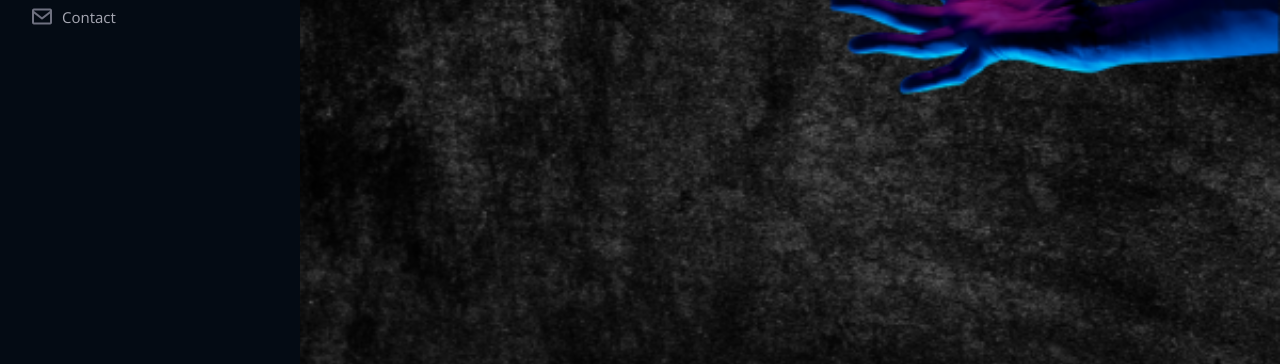
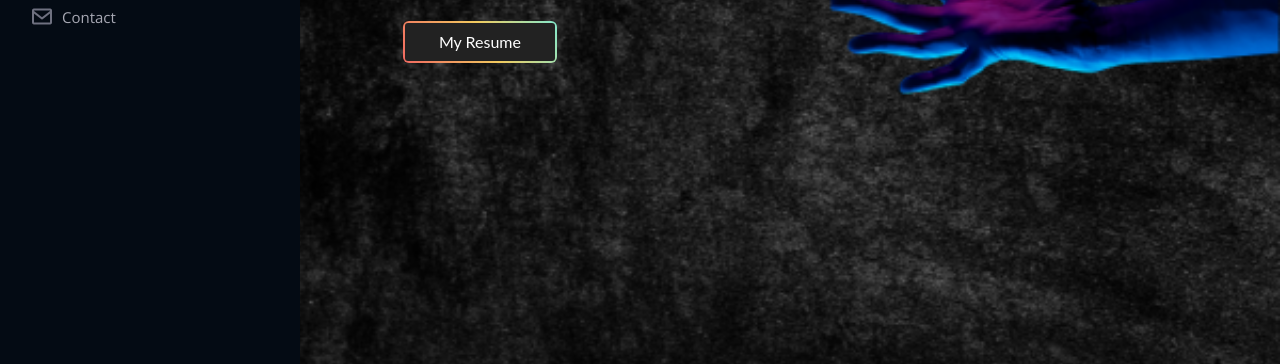
Before and after one commit to YoussefNesafe/portfolio, a plain HTML site: page index.html in a window 1280 px wide. Shown: the part 436-800 px from the top of the page. Drawn offline with nearby package versions, Linux system fonts and the light colour scheme.

Commit message:
add resume

```diff
--- a/assets/css/style.css
+++ b/assets/css/style.css
@@ -228,6 +228,43 @@ h1, h2, h3, h4, h5, h6 {
   letter-spacing: 1px;
   border-bottom: 3px solid #149ddd;
 }
+
+.btn {
+  --border-width: 3px;
+  position: relative;
+  display: flex;
+  justify-content: center;
+  align-items: center;
+  width: 150px;
+  font-family: Lato, sans-serif;
+  color: white;
+  background: #222;
+  border-radius: var(--border-width);
+}
+.btn::after {
+  position: absolute;
+  content: "";
+  top: calc(-1 * var(--border-width));
+  left: calc(-1 * var(--border-width));
+  z-index: -1;
+  width: calc(100% + var(--border-width) * 2);
+  height: calc(100% + var(--border-width) * 2);
+  background: linear-gradient(60deg, #5f86f2, #a65ff2, #149ddd, #f25f61, #f2cb5f,  #5ff2f0);
+  /* background: linear-gradient(60deg, #040b14,  #0e2442,#149ddd, #122f57, #149ddd,#050d18,#173b6c); */
+  background-size: 300% 300%;
+  background-position: 0 50%;
+  border-radius: calc(2 * var(--border-width));
+  animation: moveGradient 4s alternate infinite;
+}
+.btn:hover{
+  color: #149ddd;
+}
+@keyframes moveGradient {
+  50% {
+    background-position: 100% 50%;
+  }
+}
+
 @media (min-width: 1024px) {
   #hero {
     background-attachment: fixed;
--- a/index.html
+++ b/index.html
@@ -75,6 +75,12 @@
     <div class="hero-container" data-aos="fade-in">
       <h1> Youssef Nesafe</h1>
       <p><span class="typed " data-typed-items="Frontend Engineer"></span></p>
+
+
+      <a class="btn" href="assets/Youssef_Nesafe_Resume.pdf" download>
+        My Resume
+      </a>
+
     </div>
   </section><!-- End Hero -->
 
```
Also changed, not shown: 1 other file.
